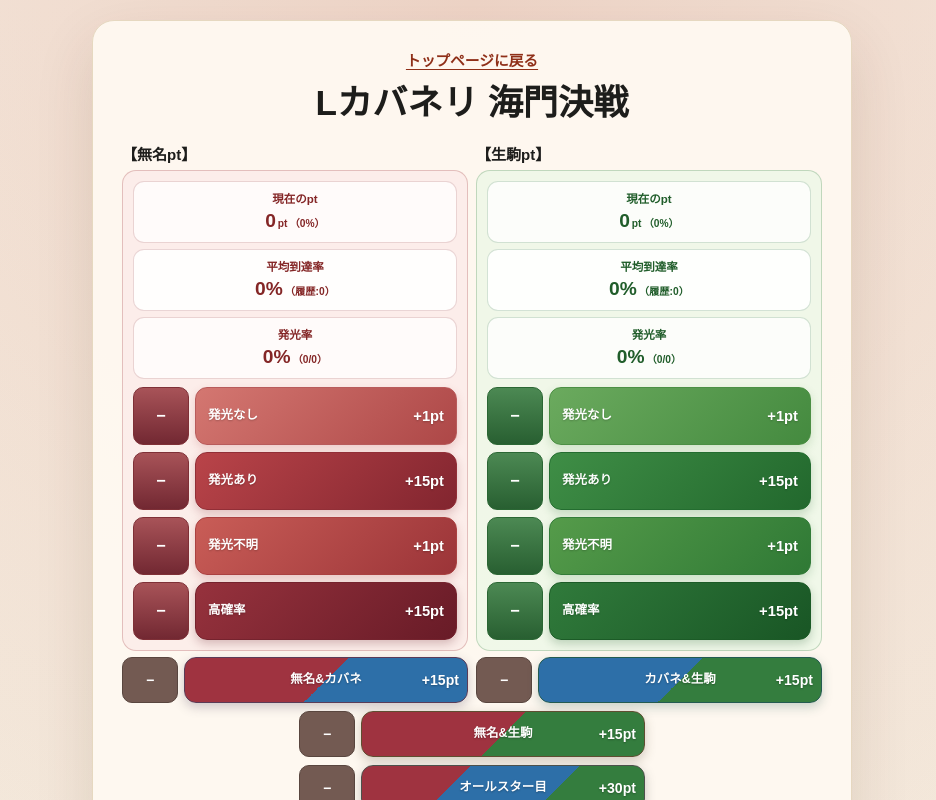
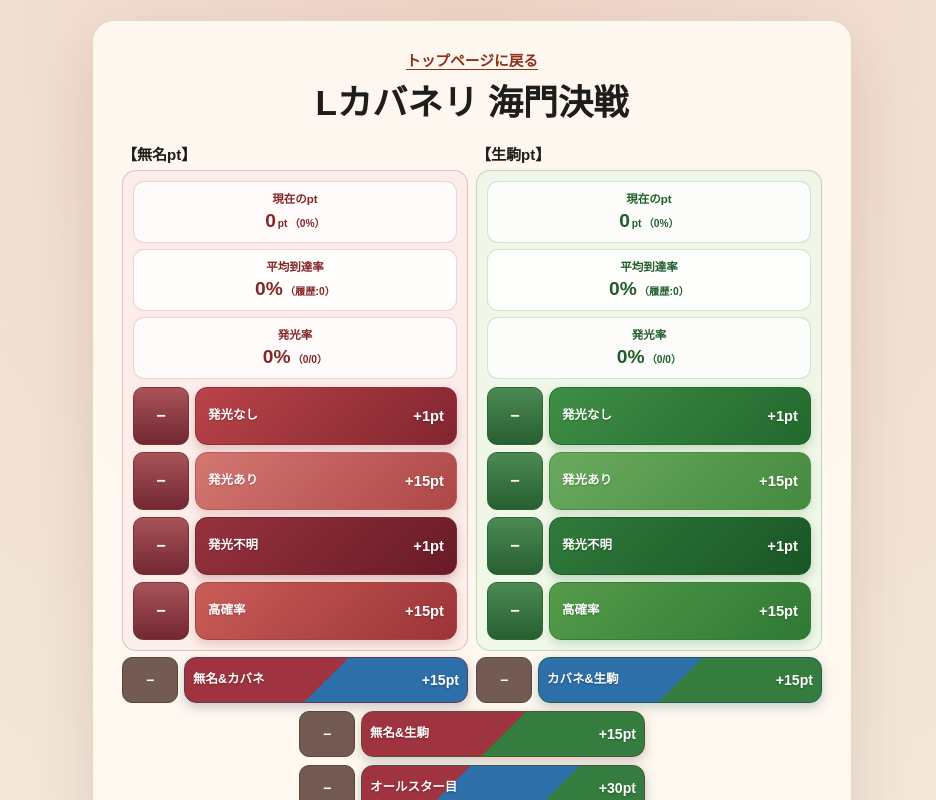
Before and after one commit to umedademu/suisoku, a Next.js app: page /kabaneri2 in a window 1280 px wide. Shown: the top 800 px of the page, without its empty margins (168-1104 px from the left). Built offline with nearby package versions, Linux system fonts and the light colour scheme.

Commit message:
発光ボタンの明暗と複合ラベル位置を調整

```diff
--- a/app/globals.css
+++ b/app/globals.css
@@ -942,12 +942,12 @@
 
 .character-special-point-button {
   display: grid;
-  grid-template-columns: minmax(0, 1fr) max-content minmax(0, 1fr);
+  grid-template-columns: minmax(0, 1fr) max-content;
   align-items: center;
-  gap: 0;
+  gap: 6px;
   border-radius: 12px;
   padding: 7px 8px;
-  text-align: center;
+  text-align: left;
   text-shadow: 0 1px 2px rgba(0, 0, 0, 0.28);
   transition:
     transform 0.15s ease,
@@ -1035,14 +1035,13 @@
 }
 
 .character-special-point-button-name {
-  grid-column: 2;
   font-size: 0.78rem;
   line-height: 1.2;
-  text-align: center;
+  text-align: left;
 }
 
 .character-special-point-button-points {
-  grid-column: 3;
+  grid-column: 2;
   justify-self: end;
   font-size: 0.88rem;
   white-space: nowrap;
--- a/app/kabaneri2/page.tsx
+++ b/app/kabaneri2/page.tsx
@@ -403,28 +403,28 @@
         key: "no-light",
         label: "発光なし",
         points: 1,
-        tone: "rose",
+        tone: "crimson",
         countKey: "mumeiNoLightCount"
       },
       {
         key: "with-light",
         label: "発光あり",
         points: 15,
-        tone: "crimson",
+        tone: "rose",
         countKey: "mumeiWithLightCount"
       },
       {
         key: "unknown-light",
         label: "発光不明",
         points: 1,
-        tone: "coral",
+        tone: "wine",
         countKey: "mumeiUnknownLightCount"
       },
       {
         key: "high-probability",
         label: "高確率",
         points: 15,
-        tone: "wine",
+        tone: "coral",
         countKey: "mumeiHighProbabilityCount"
       }
     ]
@@ -442,28 +442,28 @@
         key: "no-light",
         label: "発光なし",
         points: 1,
-        tone: "soft",
+        tone: "deep",
         countKey: "ikomaNoLightCount"
       },
       {
         key: "with-light",
         label: "発光あり",
         points: 15,
-        tone: "deep",
+        tone: "soft",
         countKey: "ikomaWithLightCount"
       },
       {
         key: "unknown-light",
         label: "発光不明",
         points: 1,
-        tone: "leaf",
+        tone: "forest",
         countKey: "ikomaUnknownLightCount"
       },
       {
         key: "high-probability",
         label: "高確率",
         points: 15,
-        tone: "forest",
+        tone: "leaf",
         countKey: "ikomaHighProbabilityCount"
       }
     ]
--- a/lib/app-info.ts
+++ b/lib/app-info.ts
@@ -1,3 +1,3 @@
-export const APP_VERSION = "1.26";
+export const APP_VERSION = "1.27";
 
 export const APP_TITLE = `推測ツールv${APP_VERSION}`;
```
Also changed, not shown: 1 other file (tests, documents, lock files or other folders).
